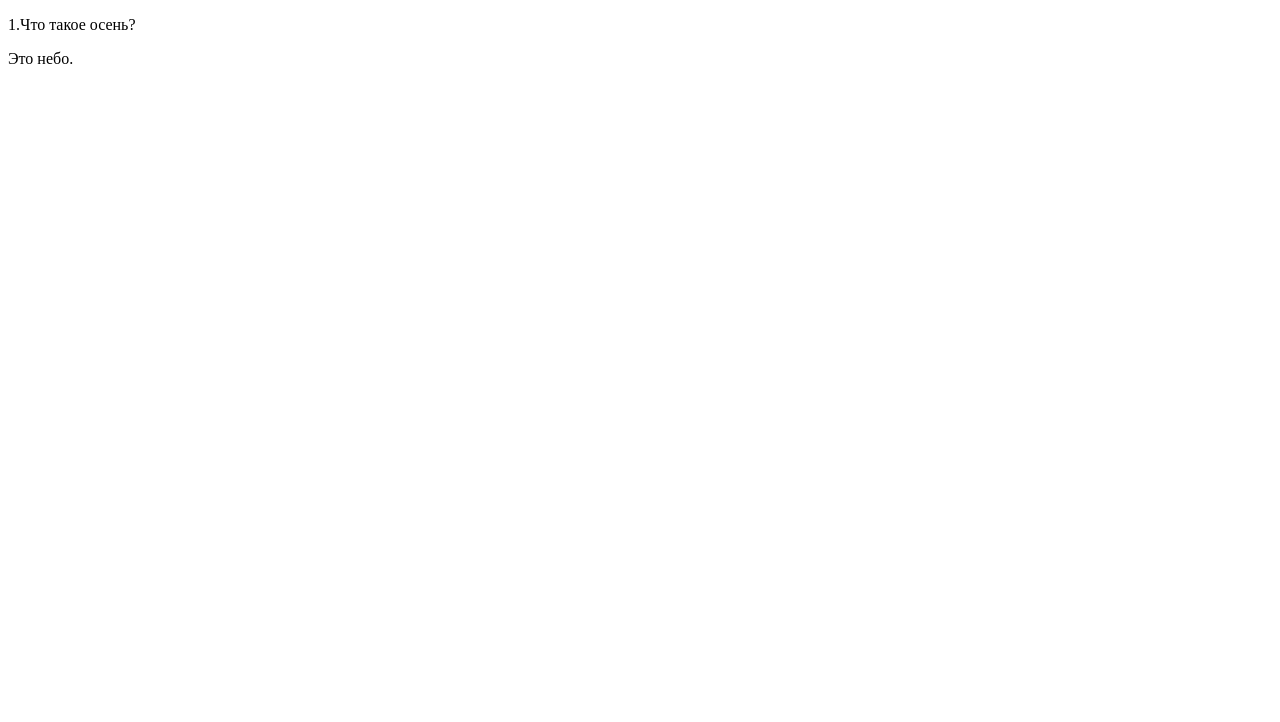
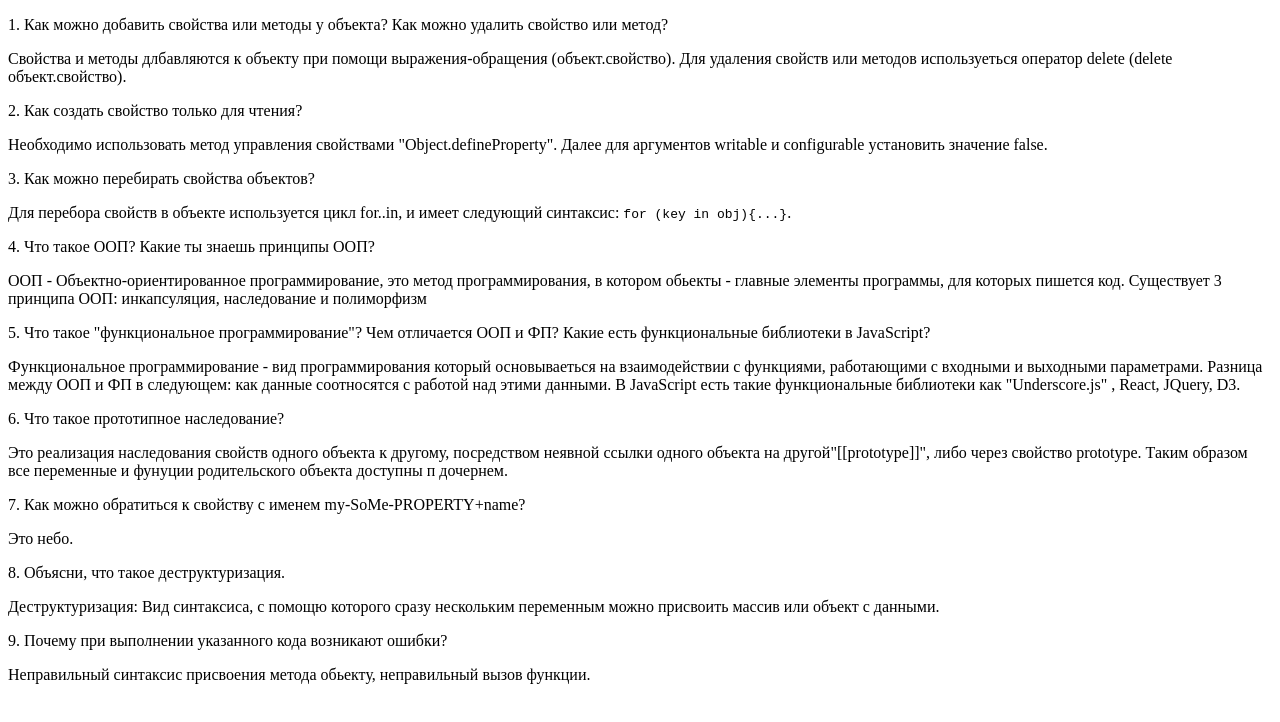
Before and after one commit to Akbalstalker/pasha-e1-006, a website: page app/pages/answers.html in a window 1280 px wide. Drawn offline with Linux system fonts and the light colour scheme.

Commit message:
Методы без проверок

```diff
--- a/app/pages/answers.html
+++ b/app/pages/answers.html
@@ -7,8 +7,40 @@
 <body>
 	<div class="faq">
 		<div class="pair objects">
-			<p class="question">1.Что такое осень?</p>
+			<p class="question">1. Как можно добавить свойства или методы у объекта? Как можно удалить свойство или метод?</p>
+			<p class="answer">Свойства и методы длбавляются к объекту при помощи выражения-обращения (объект.свойство). Для удаления свойств или методов используеться оператор delete (delete объект.свойство).</p>
+		</div>
+		<div class="pair objects">
+			<p class="question">2. Как создать свойство только для чтения?</p>
+			<p class="answer">Необходимо использовать метод управления свойствами "Object.defineProperty". Далее для аргументов writable и configurable установить значение false.</p>
+		</div>
+		<div class="pair objects">
+			<p class="question">3. Как можно перебирать свойства объектов?</p>
+			<p class="answer">Для перебора свойств в объекте используется цикл for..in, и имеет следующий синтаксис: <code>for (key in obj){...}</code>.</p>
+		</div>
+		<div class="pair objects">
+			<p class="question">4. Что такое ООП? Какие ты знаешь принципы ООП?</p>
+			<p class="answer">ООП - Объектно-ориентированное программирование, это метод программирования, в котором обьекты - главные элементы программы, для которых пишется код. Существует 3 принципа ООП: инкапсуляция, наследование и полиморфизм</p>
+		</div>
+		<div class="pair objects">
+			<p class="question">5. Что такое "функциональное программирование"? Чем отличается ООП и ФП? Какие есть функциональные библиотеки в JavaScript?</p>
+			<p class="answer">Функциональное программирование - вид программирования который основываеться на взаимодействии с функциями, работающими с входными и выходными параметрами. Разница между ООП и ФП в следующем: как данные соотносятся с работой над этими данными. В JavaScript есть такие функциональные библиотеки как "Underscore.js" , React, JQuery, D3.</p>
+		</div>
+		<div class="pair objects">
+			<p class="question">6. Что такое прототипное наследование?</p>
+			<p class="answer">Это реализация наследования свойств одного объекта к другому, посредством неявной ссылки одного объекта на другой"[[prototype]]", либо через свойство prototype. Таким образом все переменные и фунуции родительского объекта доступны п дочернем.</p>
+		</div>
+		<div class="pair objects">
+			<p class="question">7. Как можно обратиться к свойству с именем my-SoMe-PROPERTY+name?</p>
 			<p class="answer">Это небо.</p>
+		</div>
+		<div class="pair objects">
+			<p class="question">8. Объясни, что такое деструктуризация.</p>
+			<p class="answer">Деструктуризация: Вид синтаксиса, с помощю которого сразу нескольким переменным можно присвоить массив или объект с данными.</p>
+		</div>
+		<div class="pair objects">
+			<p class="question">9. Почему при выполнении указанного кода возникают ошибки?</p>
+			<p class="answer">Неправильный синтаксис присвоения метода обьекту, неправильный вызов функции.</p>
 		</div>
 	</div>
 </body>
```
Also changed, not shown: app/pages/r2d2.js (added, +44 -0 lines).
